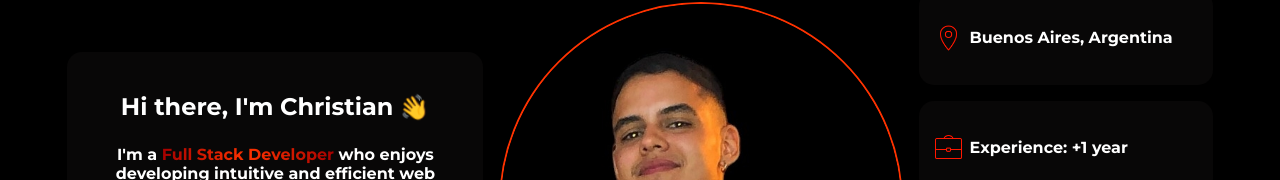
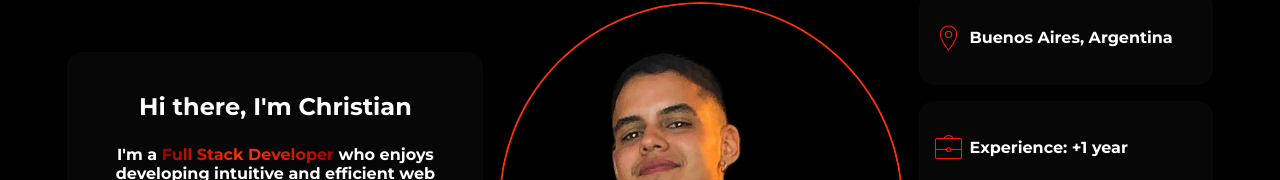
Before and after one commit to chriscoronab/Portfolio, a React (Vite) app: page / in a window 1280 px wide. Shown: the part 761-941 px from the top of the page. Built offline with nearby package versions, Linux system fonts and the light colour scheme.

Commit message:
delete hand emoji in about section

```diff
--- a/src/components/About/index.jsx
+++ b/src/components/About/index.jsx
@@ -15,7 +15,7 @@ const About = () => {
       </div>
       <div className="about">
         <div className="aboutMe" data-aos="fade-up">
-          <h3>Hi there, I'm Christian <span className="handEmoji">👋</span></h3>
+          <h3>Hi there, I'm Christian</h3>
           <h4>I'm a <span>Full Stack Developer</span> who enjoys developing intuitive and efficient web applications.
           <br />
           <br />
```
